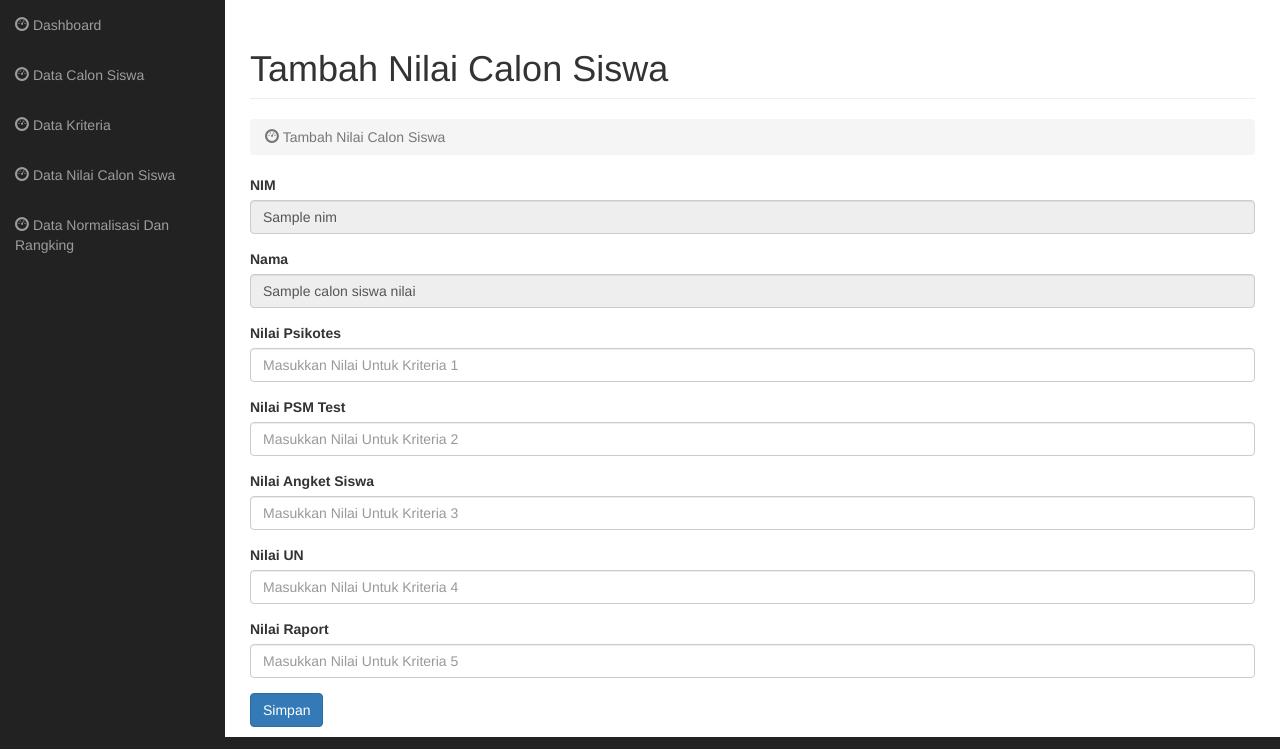
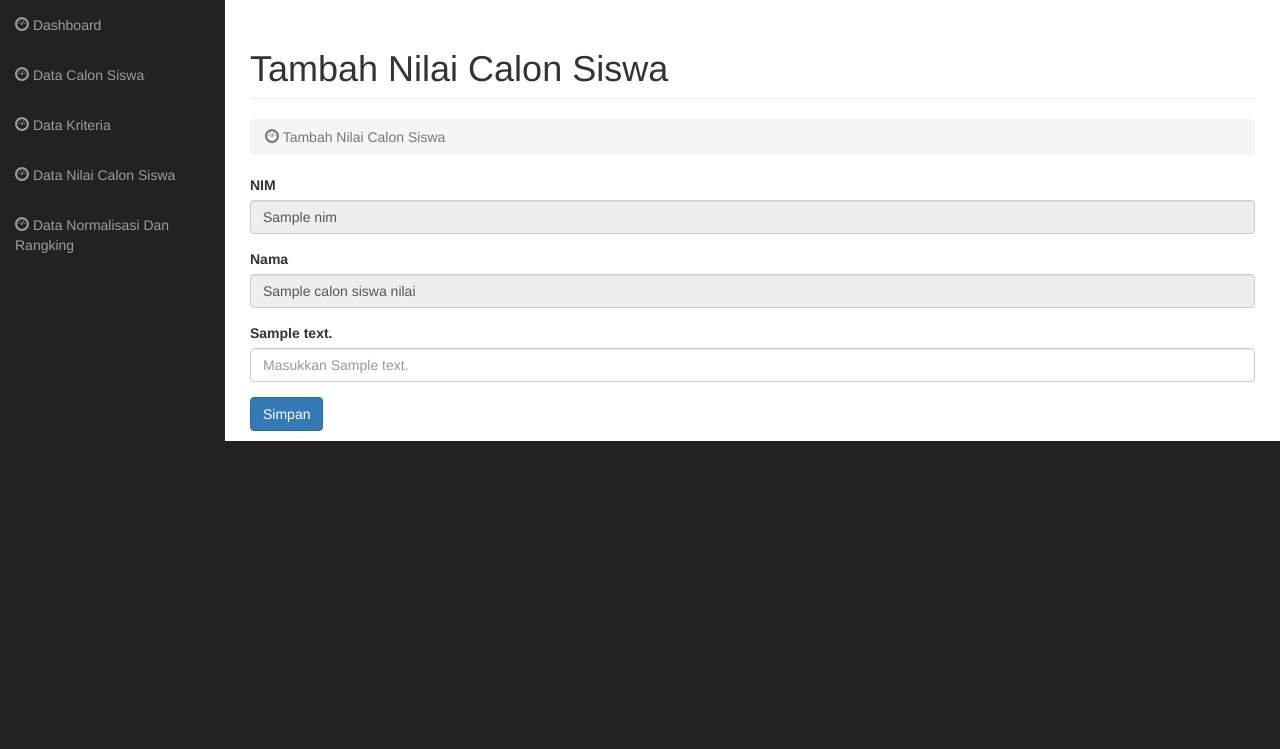
Before and after one commit to RizkiMufrizal/Metode-SAW, a CodeIgniter app: the page made by application/views/admin/CalonSiswaTambahNilaView.php in a window 1280 px wide. Shown: the part 51-800 px from the top of the page. Run offline with CodeIgniter, Linux system fonts and the light colour scheme; tables that the repository leaves empty hold one stand-in row (values such as "Sample post"); the template is opened without the code that fills it: most values are stand-ins (such as "Sample title", 1, 10 or a date in 2020).

Commit message:
update view dan kriteria

```diff
--- a/application/controllers/admin/CalonSiswaController.php
+++ b/application/controllers/admin/CalonSiswaController.php
@@ -16,6 +16,7 @@ class CalonSiswaController extends CI_Controller
         $this->load->library('CSVReader');
         $this->load->model('CalonSiswa');
         $this->load->model('NilaiCalonSiswa');
+        $this->load->model('Kriteria');
     }
 
     public function index()
@@ -46,6 +47,7 @@ class CalonSiswaController extends CI_Controller
     public function ambilCalonSiswaDanNilaiBerdasarkanNim($nim)
     {
         $data['calon_siswa_nilai'] = $this->CalonSiswa->ambilCalonSiswaBerdasarkanNim($nim);
+        $data['kriteria'] = $this->Kriteria->ambilKriteria();
         $this->load->view('admin/CalonSiswaTambahNilaView', $data);
     }
 
--- a/application/views/admin/CalonSiswaTambahNilaView.php
+++ b/application/views/admin/CalonSiswaTambahNilaView.php
@@ -57,30 +57,12 @@
                                         <input type="hidden" name="nama" value="<?php echo $c->nama; ?>" class="form-control">
                                     </div>
 
-                                    <div class="form-group">
-                                        <label>Nilai Psikotes</label>
-                                        <input type="text" name="c1" class="form-control" placeholder="Masukkan Nilai Untuk Kriteria 1">
-                                    </div>
-
-                                    <div class="form-group">
-                                        <label>Nilai PSM Test</label>
-                                        <input type="text" name="c2" class="form-control" placeholder="Masukkan Nilai Untuk Kriteria 2">
-                                    </div>
-
-                                    <div class="form-group">
-                                        <label>Nilai Angket Siswa</label>
-                                        <input type="text" name="c3" class="form-control" placeholder="Masukkan Nilai Untuk Kriteria 3">
-                                    </div>
-
-                                    <div class="form-group">
-                                        <label>Nilai UN</label>
-                                        <input type="text" name="c4" class="form-control" placeholder="Masukkan Nilai Untuk Kriteria 4">
-                                    </div>
-
-                                    <div class="form-group">
-                                        <label>Nilai Raport</label>
-                                        <input type="text" name="c5" class="form-control" placeholder="Masukkan Nilai Untuk Kriteria 5">
-                                    </div>
+                                    <?php foreach ($kriteria as $k) { ?>
+                                        <div class="form-group">
+                                            <label><?php echo $k->keterangan; ?></label>
+                                            <input type="text" name="<?php echo $k->kriteria; ?>" class="form-control" placeholder="Masukkan <?php echo $k->keterangan; ?>">
+                                        </div>
+                                    <?php } ?>
 
                                     <button type="submit" class="btn btn-primary">Simpan</button>
                                 </form>
```
